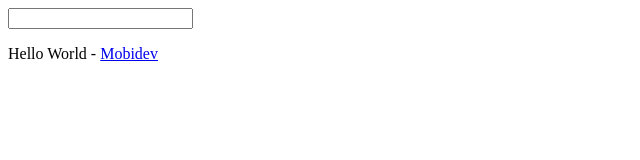
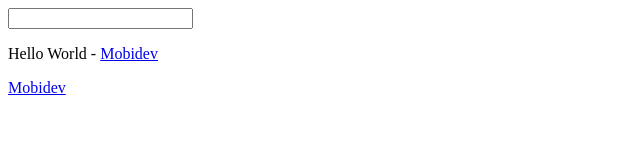
Before and after one commit to le-yo/vuejs, a plain HTML site: page index.html in a window 1280 px wide. Shown: the full height of the page, 0-640 px from the left. Drawn offline with nearby package versions, Linux system fonts and the light colour scheme.

Commit message:
output html

```diff
--- a/index.html
+++ b/index.html
@@ -3,6 +3,7 @@
 <div id="app">
     <input type="text" v-on:input="changeTitle">
 <p> {{ sayHello() }} - <a v-bind:href="link">Mobidev</a> </p>
+    <p v-html="finishedLink"></p>
 </div>
 
 
@@ -12,7 +13,8 @@
                         el: '#app',
                         data: {
                             title: 'Hello World',
-                            link : 'http://devs.mobi'
+                            link : 'http://devs.mobi',
+                            finishedLink: '<a href="http://devs.mobi">Mobidev</a>',
                         },
 
                         methods: {
```
